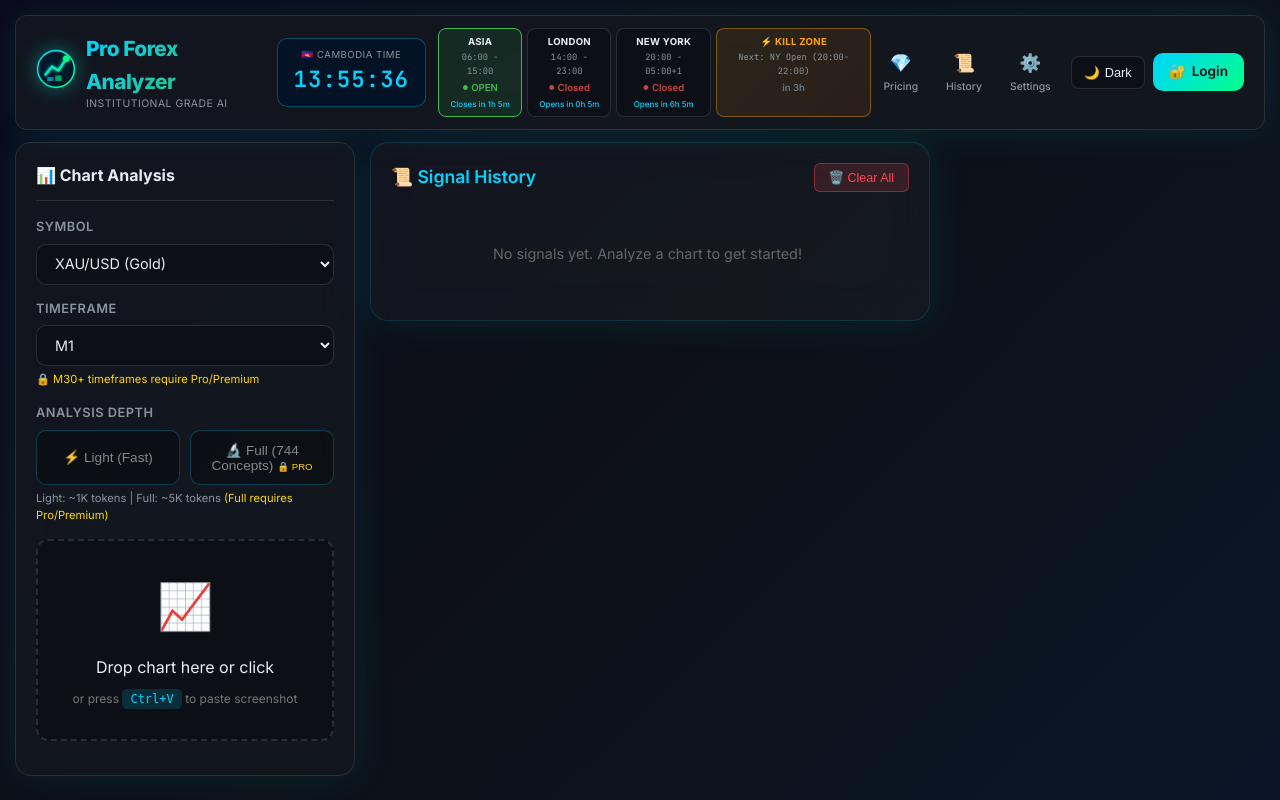
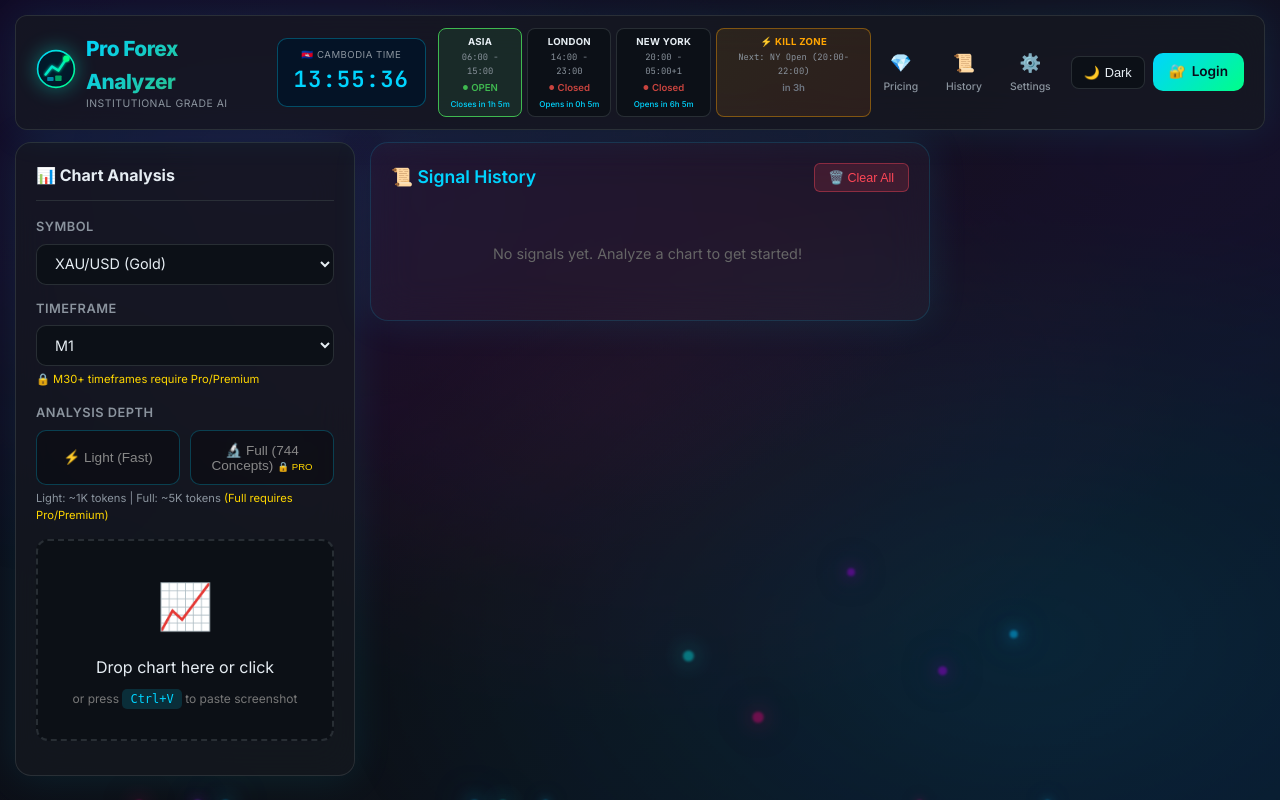
Before and after one commit to DOM6666-boom/forex-analyzer-pro, a Flask app: page / in a window 1280 px wide. Run offline with Flask 3, Linux system fonts and the light colour scheme.

Commit message:
Add Jujutsu Kaisen cursed energy background animations

```diff
--- a/templates/index.html
+++ b/templates/index.html
@@ -71,11 +71,83 @@
             padding: 15px;
             line-height: 1.6;
             transition: background 0.3s ease, color 0.3s ease;
+            position: relative;
+            overflow-x: hidden;
+        }
+
+        /* ========== JUJUTSU KAISEN CURSED ENERGY BACKGROUND ========== */
+        body::before {
+            content: '';
+            position: fixed;
+            top: 0;
+            left: 0;
+            right: 0;
+            bottom: 0;
+            background:
+                radial-gradient(ellipse at 20% 20%, rgba(138, 43, 226, 0.15) 0%, transparent 50%),
+                radial-gradient(ellipse at 80% 80%, rgba(0, 191, 255, 0.12) 0%, transparent 50%),
+                radial-gradient(ellipse at 50% 50%, rgba(255, 0, 128, 0.08) 0%, transparent 60%),
+                radial-gradient(ellipse at 90% 20%, rgba(148, 0, 211, 0.1) 0%, transparent 40%);
+            animation: cursedEnergyPulse 8s ease-in-out infinite;
+            pointer-events: none;
+            z-index: 0;
+        }
+
+        body::after {
+            content: '';
+            position: fixed;
+            top: 0;
+            left: 0;
+            right: 0;
+            bottom: 0;
+            background:
+                linear-gradient(45deg, transparent 40%, rgba(138, 43, 226, 0.03) 50%, transparent 60%),
+                linear-gradient(-45deg, transparent 40%, rgba(0, 191, 255, 0.03) 50%, transparent 60%);
+            background-size: 400% 400%;
+            animation: domainExpansion 15s ease-in-out infinite;
+            pointer-events: none;
+            z-index: 0;
+        }
+
+        @keyframes cursedEnergyPulse {
+            0%, 100% {
+                opacity: 0.6;
+                transform: scale(1);
+            }
+            25% {
+                opacity: 0.8;
+                transform: scale(1.02);
+            }
+            50% {
+                opacity: 0.5;
+                transform: scale(0.98);
+            }
+            75% {
+                opacity: 0.9;
+                transform: scale(1.01);
+            }
+        }
+
+        @keyframes domainExpansion {
+            0% { background-position: 0% 50%; }
+            50% { background-position: 100% 50%; }
+            100% { background-position: 0% 50%; }
+        }
+
+        /* Floating Cursed Energy Particles */
+        .cursed-particle {
+            position: fixed;
+            border-radius: 50%;
+            pointer-events: none;
+            z-index: 0;
+            filter: blur(1px);
         }
 
         .container {
             max-width: 1600px;
             margin: 0 auto;
+            position: relative;
+            z-index: 1;
         }
 
         /* ========== TOP STATUS BAR ========== */
@@ -4156,5 +4228,63 @@
         setInterval(updateTime, 1000);
     })();
     </script>
+
+    <!-- Jujutsu Kaisen Cursed Energy Particles -->
+    <script>
+    (function createCursedParticles() {
+        const colors = [
+            'rgba(138, 43, 226, 0.6)',  // Purple - Gojo's Infinity
+            'rgba(0, 191, 255, 0.5)',    // Blue - Cursed Energy
+            'rgba(255, 0, 128, 0.4)',    // Pink - Sukuna's power
+            'rgba(148, 0, 211, 0.5)',    // Violet - Domain
+            'rgba(0, 255, 255, 0.4)'     // Cyan - Hollow Purple
+        ];
+
+        for (let i = 0; i < 15; i++) {
+            const particle = document.createElement('div');
+            particle.className = 'cursed-particle';
+
+            const size = Math.random() * 8 + 4;
+            const color = colors[Math.floor(Math.random() * colors.length)];
+            const left = Math.random() * 100;
+            const delay = Math.random() * 10;
+            const duration = Math.random() * 15 + 20;
+
+            particle.style.cssText = `
+                width: ${size}px;
+                height: ${size}px;
+                background: ${color};
+                left: ${left}%;
+                top: 100%;
+                box-shadow: 0 0 ${size * 2}px ${color}, 0 0 ${size * 4}px ${color};
+                animation: floatUp ${duration}s linear ${delay}s infinite;
+            `;
+
+            document.body.appendChild(particle);
+        }
+
+        // Add keyframes dynamically
+        const style = document.createElement('style');
+        style.textContent = `
+            @keyframes floatUp {
+                0% {
+                    transform: translateY(0) translateX(0) scale(1);
+                    opacity: 0;
+                }
+                10% {
+                    opacity: 1;
+                }
+                90% {
+                    opacity: 1;
+                }
+                100% {
+                    transform: translateY(-110vh) translateX(${Math.random() > 0.5 ? '' : '-'}${Math.random() * 100}px) scale(0.5);
+                    opacity: 0;
+                }
+            }
+        `;
+        document.head.appendChild(style);
+    })();
+    </script>
 </body>
 </html>
```
